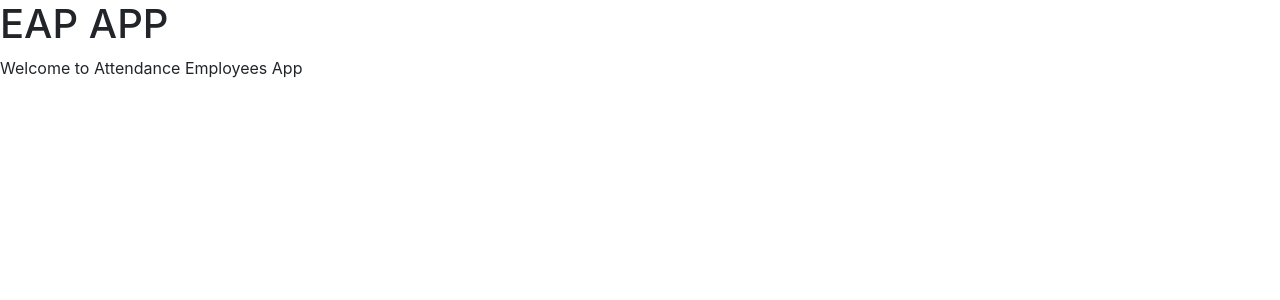
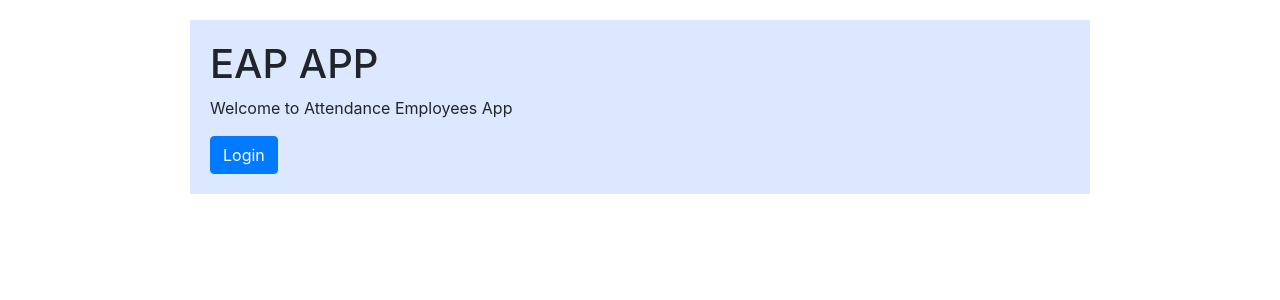
Before and after one commit to handskadi/employee_attendance_app, a Flask app: page / in a window 1280 px wide. Shown: the top 300 px of the page. Run offline with Flask 3, Linux system fonts and the light colour scheme; some libraries are stand-ins or nearby versions.

Commit message:
Limit add user to only Logged in Users

```diff
--- a/app.py
+++ b/app.py
@@ -26,7 +26,7 @@
     name = StringField("Name", validators=[DataRequired()])
     email = StringField("Email", validators=[DataRequired(), Email()])
     password = PasswordField("Password", validators=[DataRequired()])
-    submit = SubmitField("Register")
+    submit = SubmitField("Add User")
 
     def validate_email(self, field):
         cursor = mysql.connection.cursor()
@@ -48,26 +48,32 @@
 
 @app.route('/register', methods=['GET','POST'])
 def register():
-    form = RegisterForm()
-    if form.validate_on_submit():
-        name = form.name.data
-        email = form.email.data
-        password = form.password.data
+    if 'user_id' in session:
 
-        hashed_password = bcrypt.hashpw(password.encode('utf-8'), bcrypt.gensalt())
+        form = RegisterForm()
+        if form.validate_on_submit():
+            name = form.name.data
+            email = form.email.data
+            password = form.password.data
 
-        # Store data into database
-        cursor = mysql.connection.cursor()
-        cursor.execute("INSERT INTO users (name, email, password) VALUES (%s,%s,%s)", (name, email, hashed_password))
-        mysql.connection.commit()
-        cursor.close()
+            hashed_password = bcrypt.hashpw(password.encode('utf-8'), bcrypt.gensalt())
 
-        return redirect(url_for('login'))
+            # Store data into database
+            cursor = mysql.connection.cursor()
+            cursor.execute("INSERT INTO users (name, email, password) VALUES (%s,%s,%s)", (name, email, hashed_password))
+            mysql.connection.commit()
+            cursor.close()
 
-    return render_template('register.html', form=form)
+            return redirect(url_for('dashboard'))
+
+        return render_template('register.html', form=form)
+    return redirect(url_for('login'))
 
 @app.route('/login', methods=['GET','POST'])
 def login():
+    if 'user_id' in session:
+        return redirect(url_for('dashboard'))  # Redirect to dashboard if already logged in
+
     form = LoginForm()
     if form.validate_on_submit():
         email = form.email.data
@@ -84,7 +90,6 @@
         else:
             flash("Login fail. Pleae check your email and password")
             return redirect(url_for('login'))
-
 
     return render_template('login.html', form=form)
 
--- /dev/null
+++ b/static/css/style.css
@@ -0,0 +1,11 @@
+html {
+    background-color: rgb(255, 255, 255);
+}
+
+body {
+    background-color: rgb(220, 232, 255);
+    margin: 0 auto;
+    max-width: 900px;
+    padding: 20px;
+    margin-top: 20px;
+}
--- a/templates/app.html
+++ b/templates/app.html
@@ -6,6 +6,7 @@
     <meta charset="utf-8">
     <meta name="viewport" content="width=device-width, initial-scale=1">
     <link rel="stylesheet" href="https://cdn.jsdelivr.net/npm/bootstrap@4.6.2/dist/css/bootstrap.min.css">
+    <link rel="stylesheet" type="text/css" href="{{ url_for('static', filename='css/style.css') }}">
     <script src="https://cdn.jsdelivr.net/npm/jquery@3.7.1/dist/jquery.slim.min.js"></script>
     <script src="https://cdn.jsdelivr.net/npm/popper.js@1.16.1/dist/umd/popper.min.js"></script>
     <script src="https://cdn.jsdelivr.net/npm/bootstrap@4.6.2/dist/js/bootstrap.bundle.min.js"></script>
@@ -15,7 +16,7 @@
     {% block content %}
 
     {% endblock %}
-
+    <script src="{{ url_for('static', filename='js/script.js') }}"></script>
 </body>
 
 </html>
--- a/templates/dashboard.html
+++ b/templates/dashboard.html
@@ -9,7 +9,8 @@
         <li>Name: {{ user[1]}}</li>
         <li>Email: {{ user[2]}}</li>
     </ul>
-    <a href="/logout" class="btn btn-dark mt-4">Logout</a>
+    <a href="/logout" class="btn btn-danger mt-4">Logout</a>
+    <a href="{{ url_for('register') }}" class="btn btn-primary mt-4">Add User</a>
     {% endif %}
 
 </div>
--- a/templates/index.html
+++ b/templates/index.html
@@ -4,5 +4,10 @@
 <h1>EAP APP</h1>
 <p>Welcome to Attendance Employees App</p>
 
+{% if 'user_id' in session %}
+<a href="{{ url_for('dashboard') }}" class="btn btn-primary">Dashboard</a>
+{% else %}
+<a href="{{ url_for('login') }}" class="btn btn-primary">Login</a>
+{% endif %}
 
 {% endblock %}
--- a/templates/register.html
+++ b/templates/register.html
@@ -2,7 +2,7 @@
 {% block content %}
 
 <div class="container">
-    <h2>Register form</h2>
+    <h2>Add New User:</h2>
     <form action="/register" method="POST">
         {{ form.hidden_tag() }}
         <div class="form-group">
@@ -42,7 +42,6 @@
             {% endif %}
         </div>
         {{ form.submit(class="btn btn-dark mt-4")}}
-        <a href="/login" class="btn btn-info mt-4">Login</a>
     </form>
 </div>
 
```
Also changed, not shown: static/js/script.js (added).
